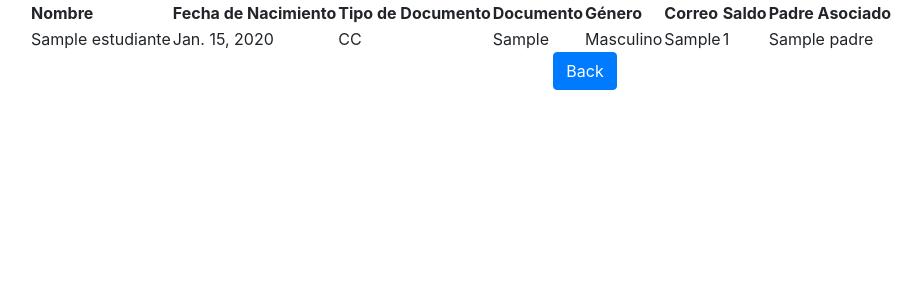
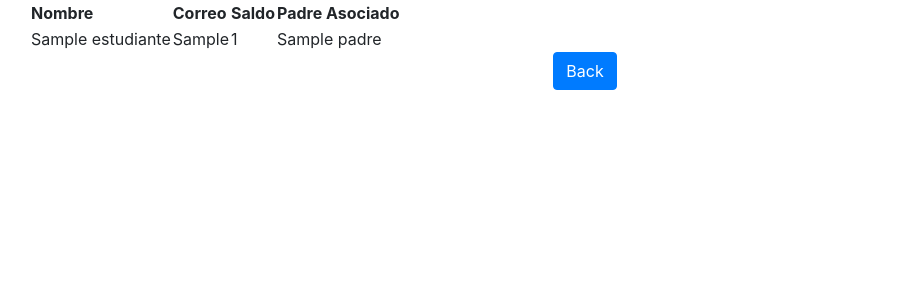
Before and after one commit to Estebanben/OfipensionesP, a Django app: template Usuarios/templates/Estudiante/estudiantes.html in a window 1280 px wide. Shown: the part 96-396 px from the top of the page, without its empty margins (55-977 px from the left). Run offline with Django 3.2, Linux system fonts and the light colour scheme; the template is opened without the code that fills it: values that come from a table or form of the project are taken from there, others are empty; tables that the repository leaves empty hold one stand-in row (values such as "Sample post"); some libraries are stand-ins or nearby versions.

Commit message:
opciones

```diff
--- a/Usuarios/templates/Estudiante/estudiantes.html
+++ b/Usuarios/templates/Estudiante/estudiantes.html
@@ -69,10 +69,10 @@
                         <thead>
                             <tr>
                                 <th>Nombre</th>
-                                <th>Fecha de Nacimiento</th>
+                                <!-- <th>Fecha de Nacimiento</th>
                                 <th>Tipo de Documento</th>
                                 <th>Documento</th>
-                                <th>Género</th>
+                                <th>Género</th> -->
                                 <th>Correo</th>
                                 <th>Saldo</th>
                                 <th>Padre Asociado</th>
@@ -82,10 +82,10 @@
                             {% for estudiante in estudiantes_list %}
                             <tr>
                                 <td>{{ estudiante.nombre }}</td>
-                                <td>{{ estudiante.fecha_nacimiento }}</td>
+                                <!-- <td>{{ estudiante.fecha_nacimiento }}</td>
                                 <td>{{ estudiante.tipo_d }}</td>
                                 <td>{{ estudiante.documento }}</td>
-                                <td>{{ estudiante.get_genero_display }}</td>
+                                <td>{{ estudiante.get_genero_display }}</td> -->
                                 <td>{{ estudiante.correo }}</td>
                                 <td>{{ estudiante.saldo }}</td>
                                 <td>{{ estudiante.padre.nombre }}</td>
```
